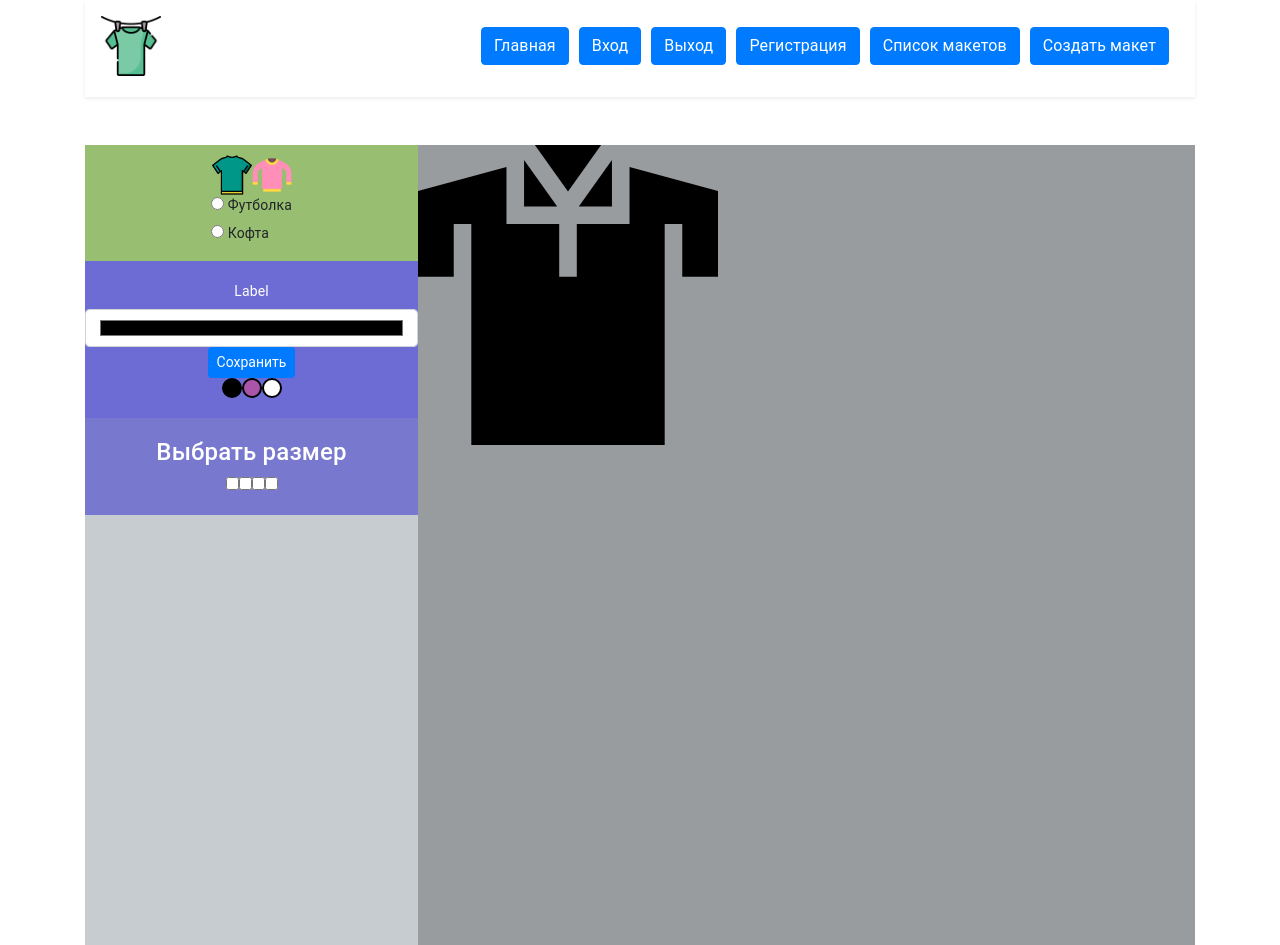
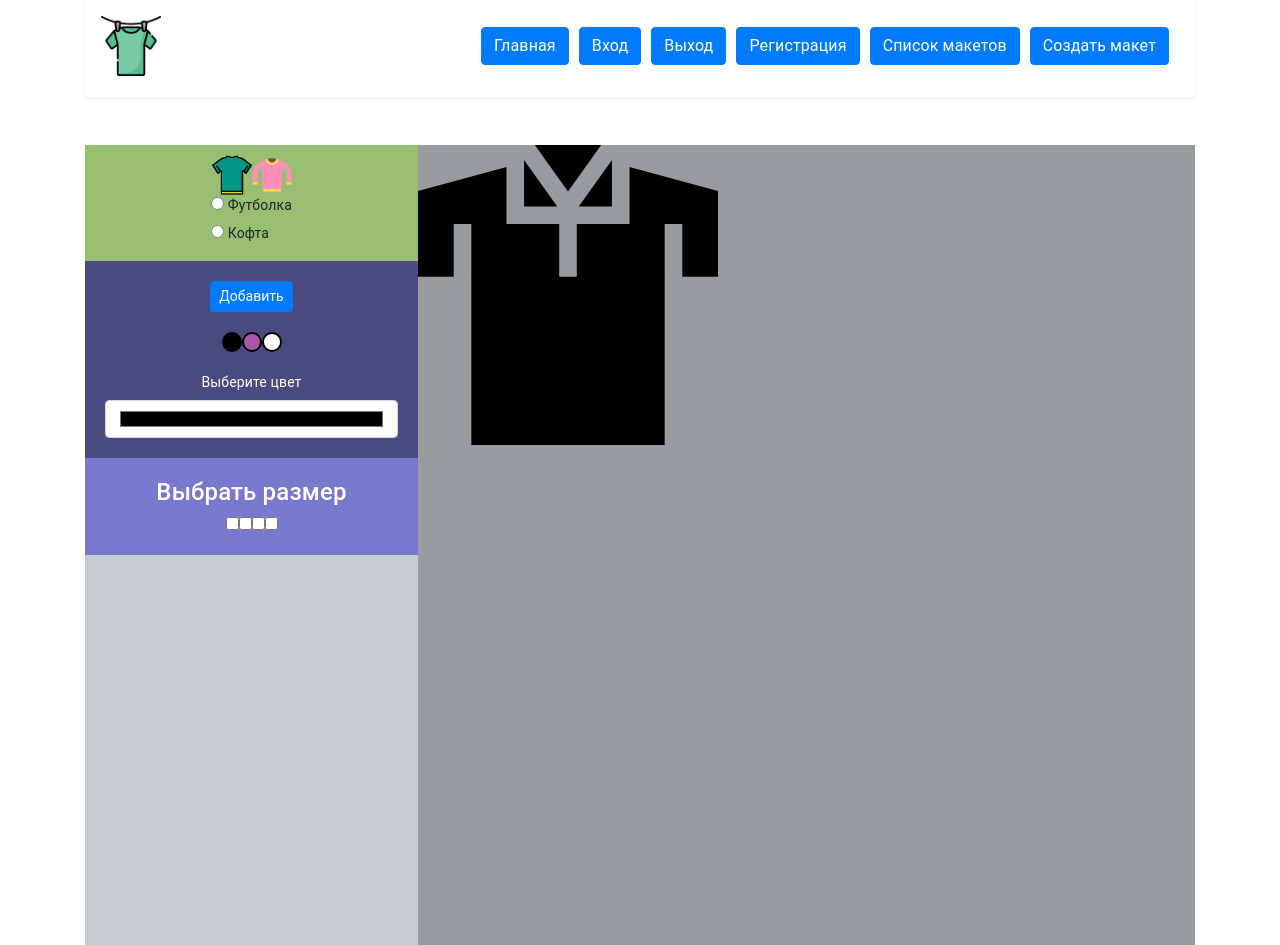
Before and after one commit to PIPSKVIK/my-print, a Vue app: page /layout-constructor in a window 1280 px wide. Built offline with nearby package versions, Linux system fonts and the light colour scheme.

Commit message:
Небольшие правки разметки

```diff
--- a/src/components/constructorLeftSide/TypeColors.vue
+++ b/src/components/constructorLeftSide/TypeColors.vue
@@ -1,21 +1,23 @@
 <template>
   <div class="type-color">
+    <BaseButton
+      @click="saveCurrentColor"
+      size="small"
+      class="type-color__button"
+      v-if="hideAddColorButton"
+    >
+      Добавить
+    </BaseButton>
+    <ul class="color-list">
+      <li v-for="(currentColor, index) in currentColors" :key="index">
+        <div class="current-color" :style="{ 'background': currentColor }"></div>
+      </li>
+    </ul>
     <BaseInput
       type="color"
       v-model="changeColor"
+      label="Выберите цвет"
     />
-    <BaseButton
-      @click="saveCurrentColor"
-      size="small"
-    >
-    Сохранить
-    </BaseButton>
-    <ul class="color-list">
-      <li v-for="currentColor in currentColors" :key="currentColor.currentColor">
-        <div class="current-color" :style="{ 'background': currentColor }"></div>
-        <!-- <button class="color-btn" @click="$emit('removeColor', currentColor.id )">&times;</button> -->
-      </li>
-    </ul>
   </div>
 </template>
 
@@ -38,6 +40,9 @@ export default {
     },
     currentColors: {
       type: Array
+    },
+    hideAddColorButton: {
+      type: Boolean
     }
   },
   computed: {
@@ -60,10 +65,14 @@ export default {
 
 <style lang="scss" scoped>
 
+  .type-color__button {
+    margin-bottom: 20px;
+  }
+
   .color-list {
     display: flex;
     justify-content: center;
-    margin: 0;
+    margin: 0 0 20px 0;
     padding: 0;
     list-style: none;
   }
@@ -81,8 +90,8 @@ export default {
 
   .type-color {
     text-align: center;
-    padding: 20px 0;
-    background: #6c6cd4;
+    padding: 20px;
+    background: #4a4a81;
     color: #ffffff;
   }
 
--- a/src/views/layoutPage/LayoutConstructor.vue
+++ b/src/views/layoutPage/LayoutConstructor.vue
@@ -31,6 +31,7 @@
           v-model="typeColor"
           :currentColors="currentColors"
           @saveCurrentColor="saveCurrentColor"
+          :hideAddColorButton="hideAddColorButton"
         />
       </div>
       <!-- <компонент выбор цыетов> -->
@@ -59,18 +60,17 @@ export default {
     return {
       typeColor: '#000000',
       subjectsType: '',
-      currentColors: ['#000000', '#aa55aa', '#ffffff']
+      currentColors: ['#000000', '#aa55aa', '#ffffff'],
+      hideAddColorButton: true
     }
   },
   methods: {
-    // removeColor (id) {
-    //   this.currentColors = this.currentColors.filter(t => t.id !== id)
-    // },
     saveCurrentColor () {
       if (!this.currentColors.includes(this.typeColor)) {
         this.currentColors.push(this.typeColor)
       } else {
         console.log('Такой цвет уже есть')
+        this.hideAddColorButton = false
       }
     }
   }
```
